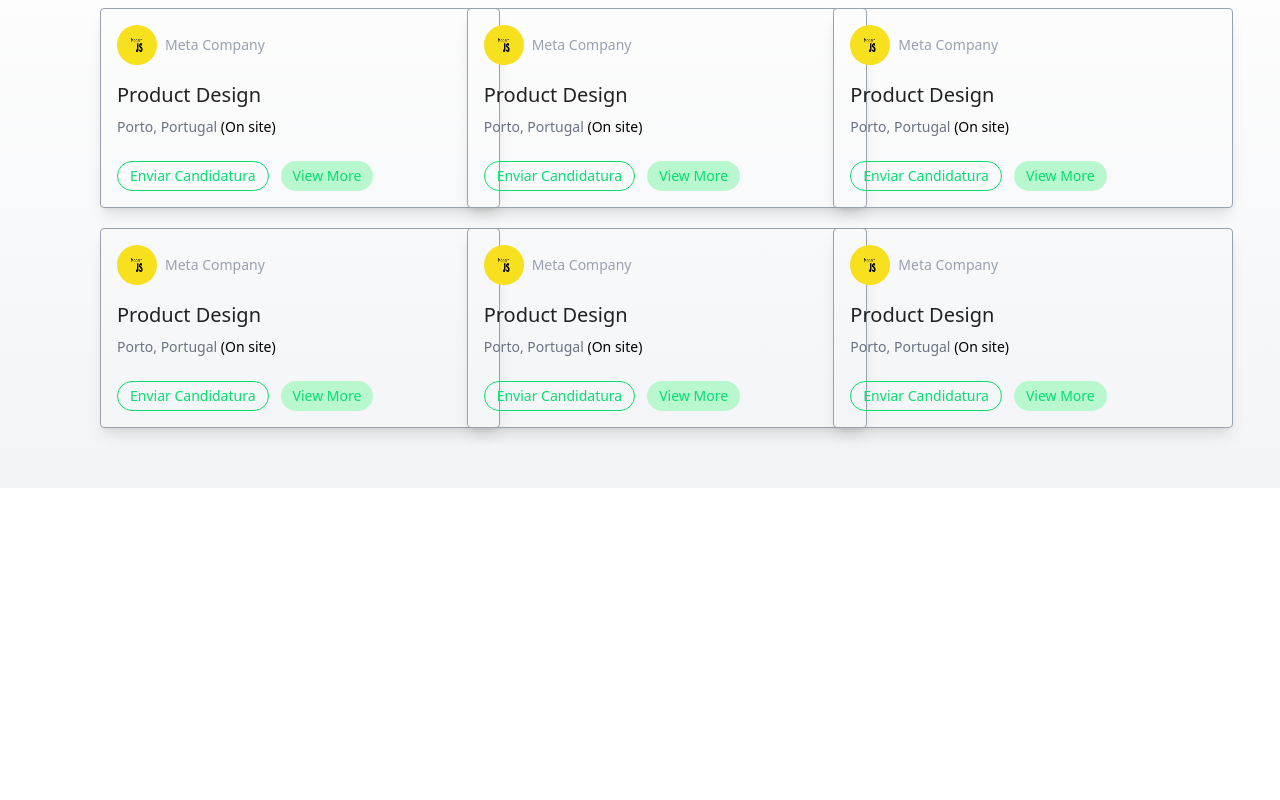
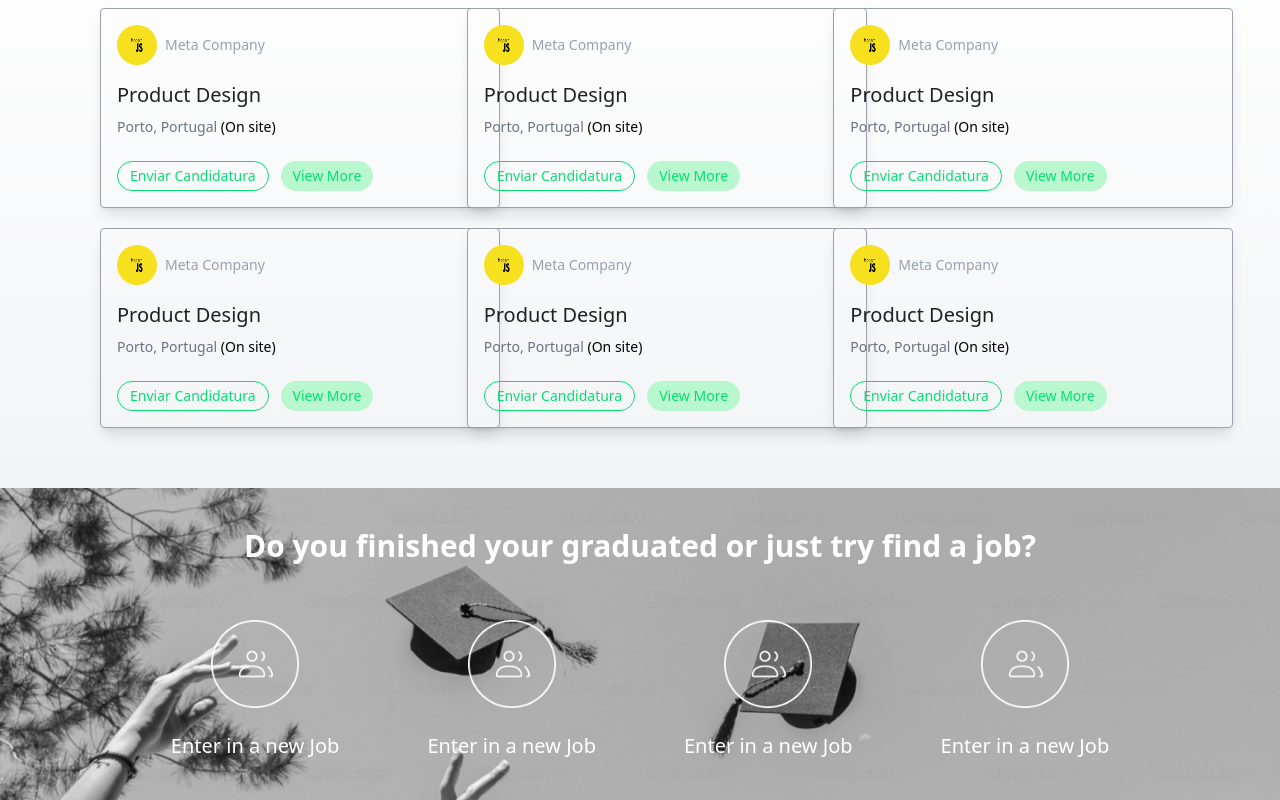
Before and after one commit to Trabalho-Tic/Tic-Site-de-vagas-de-emprego-, a React (Vite) app in the folder Frontend/TicFrontend/: page /home in a window 1280 px wide. Shown: the part 352-1152 px from the top of the page. Before the commit the page ends 840 px from the top, so only its background shows below. Built offline with nearby package versions, Linux system fonts and the light colour scheme.

Commit message:
Adicioanndo um section para divisão

```diff
--- a/Frontend/TicFrontend/src/Pages/Home.jsx
+++ b/Frontend/TicFrontend/src/Pages/Home.jsx
@@ -3,6 +3,7 @@ import Header from "../components/Header"
 import Input from "../components/input"
 import Card from "../components/Card";
 import { Search } from "lucide-react";
+import frame from "../assets/Frame 569.png"
 
 function Vagas() {
     return (
@@ -27,6 +28,27 @@ function Vagas() {
                     <Card  />
                 </div>
             </section>
+            <section className="flex flex-col justify-center items-center bg-[url(../assets/backgroundhome.png)] lg:py-10 lg:px-40 h-auto filter grayscale bg-cover">
+                <p className="pb-14 text-3xl font-semibold text-white">Do you finished your graduated or just try find a job?</p>
+                <div className="flex justify-center gap-22">
+                    <div className="flex flex-col items-center gap-6">
+                        <img className="w-22" src={frame} alt="" />
+                        <p className="text-xl text-white font-medium">Enter in a new Job</p>
+                    </div>
+                    <div className="flex flex-col items-center gap-6">
+                        <img className="w-22" src={frame} alt="" />
+                        <p className="text-xl text-white font-medium">Enter in a new Job</p>
+                    </div>
+                    <div className="flex flex-col items-center gap-6">
+                        <img className="w-22" src={frame} alt="" />
+                        <p className="text-xl text-white font-medium">Enter in a new Job</p>
+                    </div>
+                    <div className="flex flex-col items-center gap-6">
+                        <img className="w-22" src={frame} alt="" />
+                        <p className="text-xl text-white font-medium">Enter in a new Job</p>
+                    </div>
+                </div>
+            </section>
         </>
     )
 }
--- a/Frontend/TicFrontend/src/Pages/Login.jsx
+++ b/Frontend/TicFrontend/src/Pages/Login.jsx
@@ -41,7 +41,7 @@ function Login() {
                     </div>
                 </div>
                 <div className="pb-8">
-                    <button className="!bg-black border-2 px-6 rounded-lg text-white text-lg w-full h-15 transition-all duration-500 hover:!bg-gray-600">Login</button>
+                    <button onClick={() => {navigate("/home")}} className="!bg-black border-2 px-6 rounded-lg text-white text-lg w-full h-15 transition-all duration-500 hover:!bg-gray-600">Login</button>
                 </div>
                 <p className="flex justify-center gap-2">Do you have an Account?<Link className="text-black font-bold" to={"/register"}>Register</Link></p>
             </div>
```
Also changed, not shown: Frontend/TicFrontend/src/assets/Frame 569.png (added), Frontend/TicFrontend/src/assets/backgroundhome.png (added).
